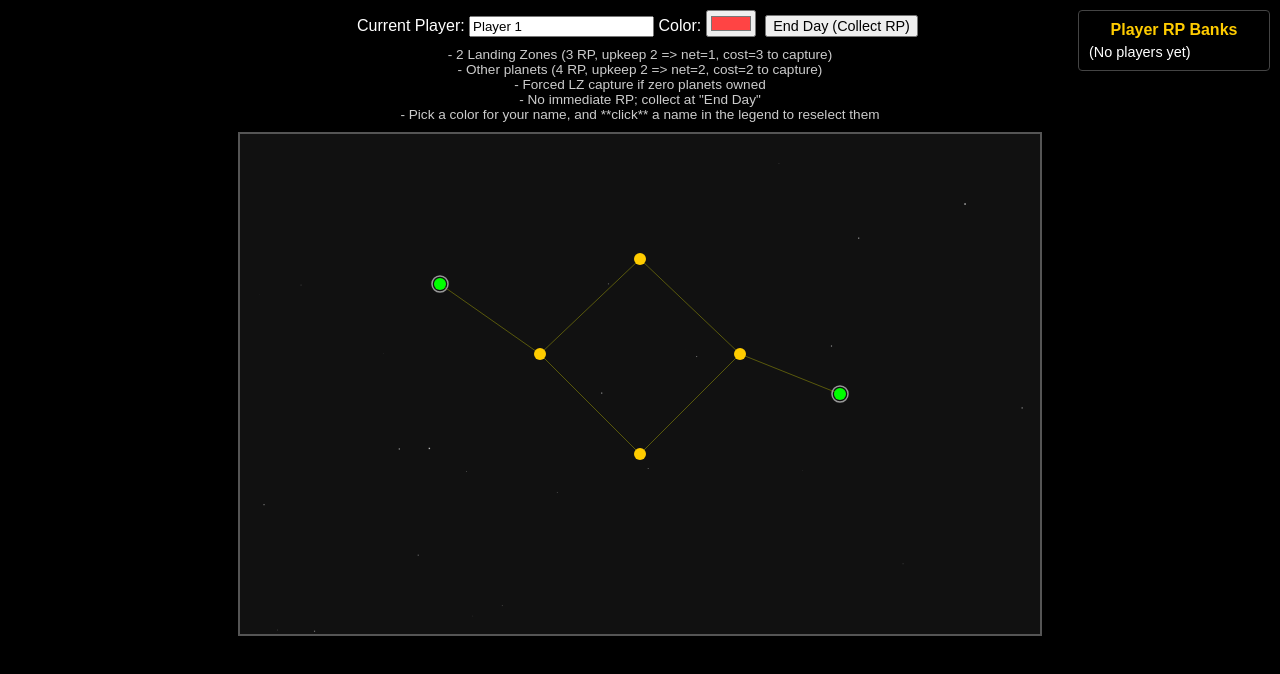
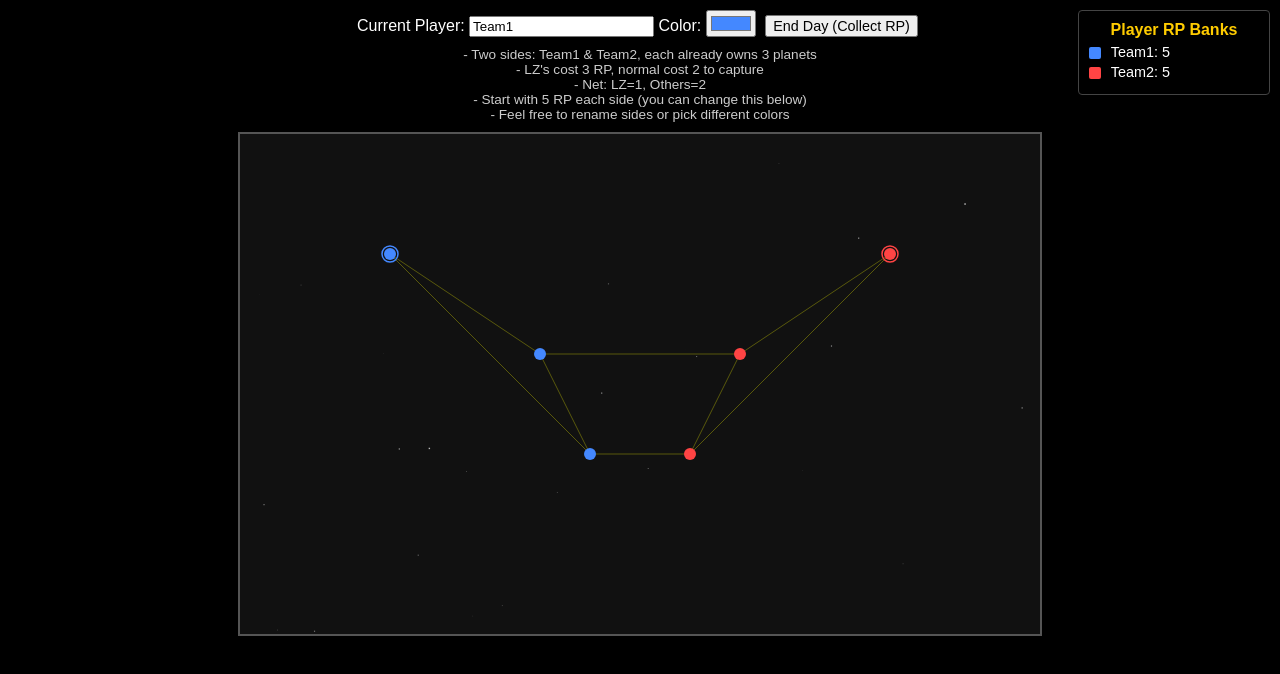
Before and after one commit to Chao-Storm/Galactic-War, a plain HTML site: page index.html in a window 1280 px wide. Drawn offline with Linux system fonts and the light colour scheme.

Commit message:
Both teams start with planets under control.

```diff
--- a/index.html
+++ b/index.html
@@ -2,7 +2,7 @@
 <html lang="en">
 <head>
   <meta charset="UTF-8" />
-  <title>6-Planet Mini Galactic War</title>
+  <title>6-Planet Mini Galactic War (Two Sides Pre-Split)</title>
   <style>
     body {
       margin: 0;
@@ -42,6 +42,7 @@
     #tooltip.show {
       opacity: 1;
     }
+
     /* Legend for player RP */
     #legend {
       position: absolute;
@@ -87,19 +88,19 @@
 <div id="mapContainer">
   <div id="controls">
     <label for="playerName">Current Player:</label>
-    <input type="text" id="playerName" value="Player 1" />
+    <input type="text" id="playerName" value="Team1" />
 
     <!-- Color Picker -->
     <label for="colorPicker">Color:</label>
-    <input type="color" id="colorPicker" value="#ff4444" />
+    <input type="color" id="colorPicker" value="#4488ff" />
 
     <button id="endDayBtn">End Day (Collect RP)</button>
     <p style="font-size:0.85rem; color:#ccc; margin:5px 0 0 0;">
-      - 2 Landing Zones (3 RP, upkeep 2 => net=1, cost=3 to capture)<br/>
-      - Other planets (4 RP, upkeep 2 => net=2, cost=2 to capture)<br/>
-      - Forced LZ capture if zero planets owned<br/>
-      - No immediate RP; collect at "End Day"<br/>
-      - Pick a color for your name, and **click** a name in the legend to reselect them
+      - Two sides: Team1 & Team2, each already owns 3 planets<br/>
+      - LZ's cost 3 RP, normal cost 2 to capture<br/>
+      - Net: LZ=1, Others=2<br/>
+      - Start with 5 RP each side (you can change this below)<br/>
+      - Feel free to rename sides or pick different colors
     </p>
   </div>
 
@@ -124,15 +125,25 @@ const playerNameInput = document.getElementById("playerName");
 const colorPicker = document.getElementById("colorPicker");
 const endDayBtn = document.getElementById("endDayBtn");
 
-// Each new player starts with 5 RP
+// Pre-set each side's RP
+let playerRP = {
+  "Team1": 5,
+  "Team2": 5
+};
+
+// Pre-set each side's color
+let playerColors = {
+  "Team1": "#4488ff", // you can pick another color
+  "Team2": "#ff4444"
+};
+
+// If a new name is typed, we fallback to 5 RP and white color, but
+// we basically want the 2 sides. So if you do add more players, you can.
 const startingRP = 5;
-let playerRP = {};       // store each player's RP total
-let playerColors = {};   // store each player's color
 
 // ---------------------------------------------------------------------
 // 2) DRAW / HELPER FUNCTIONS
 // ---------------------------------------------------------------------
-
 function getPlayerColor(playerName) {
   return playerColors[playerName] || "#ffffff";
 }
@@ -167,29 +178,28 @@ function drawConnections() {
 }
 
 /**
- * Draw each planet as a circle. If it's an LZ, also draw a ring around it
- * in the color of the owner if captured, else a neutral color.
+ * Draw each planet as a circle.
+ * If it's an LZ => ring around it (in owner color or gray if unowned)
  */
 function drawPlanets() {
   for (const planet of planets) {
-    // 1) Fill the planet circle
+    // Fill the planet
     ctx.beginPath();
     if (planet.owner) {
       ctx.fillStyle = getPlayerColor(planet.owner);
     } else {
       if (planet.isLandingZone) {
-        ctx.fillStyle = "#00ff00"; // bright green for unowned LZ
+        ctx.fillStyle = "#00ff00"; // unowned LZ
       } else {
-        ctx.fillStyle = "#ffcc00"; // yellow for unowned
+        ctx.fillStyle = "#ffcc00"; // unowned normal planet
       }
     }
     ctx.arc(planet.x, planet.y, 6, 0, Math.PI * 2, false);
     ctx.fill();
 
-    // 2) If it's an LZ, draw a ring around it
+    // If LZ => ring
     if (planet.isLandingZone) {
       ctx.beginPath();
-      // if captured, ring in owner's color; else neutral #999
       ctx.strokeStyle = planet.owner ? getPlayerColor(planet.owner) : "#999999";
       ctx.lineWidth = 1.5;
       ctx.arc(planet.x, planet.y, 8, 0, Math.PI * 2, false);
@@ -201,14 +211,11 @@ function drawPlanets() {
 // ---------------------------------------------------------------------
 // 3) GAME LOGIC
 // ---------------------------------------------------------------------
-
 function getCaptureCost(planet) {
-  // LZ => cost 3, other => cost 2
   return planet.isLandingZone ? 3 : 2;
 }
 
 function getPlanetNet(p) {
-  // net = rp - upkeep
   return p.rp - p.upkeep;
 }
 
@@ -217,18 +224,18 @@ function playerOwnsNoPlanets(playerName) {
 }
 
 function canClaimOrAttack(planet, playerName) {
-  // If a new player (owns no planets) and planet is LZ => forced
+  // If a new name typed not in the 2 sides, and no planets => forced LZ
   if (playerOwnsNoPlanets(playerName) && planet.isLandingZone) {
     return true;
   }
-  // If unowned LZ => also always allowed
+  // If unoccupied LZ => also allowed
   if (planet.isLandingZone && !planet.owner) {
     return true;
   }
-  // Otherwise, must own an adjacent planet
+  // Otherwise must own adjacency
   for (const neighbor of planet.adjacency) {
-    const neighborObj = planets.find(x => x.name === neighbor);
-    if (neighborObj && neighborObj.owner === playerName) {
+    const nObj = planets.find(x => x.name === neighbor);
+    if (nObj && nObj.owner === playerName) {
       return true;
     }
   }
@@ -236,11 +243,15 @@ function canClaimOrAttack(planet, playerName) {
 }
 
 function ensurePlayer(playerName) {
+  // If the name is "Team1" or "Team2", we have them pre-defined above
+  // but if something else is typed, let's fallback:
   if (!playerRP[playerName]) {
     playerRP[playerName] = startingRP;
   }
-  const chosenColor = colorPicker.value;
-  playerColors[playerName] = chosenColor;
+  if (!playerColors[playerName]) {
+    // fallback to colorPicker or white
+    playerColors[playerName] = colorPicker.value || "#ffffff";
+  }
 }
 
 /**
@@ -255,12 +266,11 @@ function attemptCapture(planet, playerName) {
   }
 
   if (!planet.owner) {
-    // unoccupied => claim
     planet.owner = playerName;
     playerRP[playerName] -= cost;
     alert(`${playerName} claimed ${planet.name} (Cost ${cost} RP).`);
   } else {
-    // planet is owned by someone else
+    // Attack scenario
     if (planet.owner === playerName) {
       alert(`You already own ${planet.name}!`);
     } else {
@@ -297,74 +307,83 @@ function endDay() {
 }
 
 // ---------------------------------------------------------------------
-// 4) SMALL 6-PLANET ARRAY
+// 4) THE 6 PLANETS, PRE-OWNED BY TWO SIDES
 // ---------------------------------------------------------------------
-
 /**
- * We have 6 planets total:
- *  - 2 Landing Zones: LZ-1, LZ-2, each rp=3, upkeep=2 => net=1
- *  - 4 normal planets (A,B,C,D), each rp=4, upkeep=2 => net=2
+ * Let's do a simple adjacency:
+ * LZ-1 -> Planet A, Planet D
+ * LZ-2 -> Planet B, Planet C
+ * etc.
  *
- * Adjacency:
- *   LZ-1 -> A -> B -> LZ-2
- *   A -> C -> B
- *   C -> D
+ * We'll keep net logic the same:
+ * LZ => rp=3, upkeep=2 => net=1
+ * Normal => rp=4, upkeep=2 => net=2
+ *
+ * We'll say Team1 owns LZ-1, Planet A, Planet D
+ * We'll say Team2 owns LZ-2, Planet B, Planet C
  */
 const planets = [
   {
-    name: "LZ-1", x: 200, y: 150,
+    name: "LZ-1",
+    x: 150, y: 120,
+    isLandingZone: true,
+    ring: "outer",
+    rp: 3, upkeep: 2, // net=1
+    // Owned by Team1 from the start
+    owner: "Team1",
+    adjacency: ["A","D"]
+  },
+  {
+    name: "LZ-2",
+    x: 650, y: 120,
     isLandingZone: true,
     ring: "outer",
     rp: 3, upkeep: 2,
-    owner: null,
-    adjacency: ["A"]
+    // Owned by Team2
+    owner: "Team2",
+    adjacency: ["B","C"]
   },
   {
-    name: "LZ-2", x: 600, y: 260,
-    isLandingZone: true,
-    ring: "outer",
-    rp: 3, upkeep: 2,
-    owner: null,
-    adjacency: ["B"]
-  },
-  {
-    name: "A", x: 300, y: 220,
+    name: "A",
+    x: 300, y: 220,
     isLandingZone: false,
     ring: "middle",
     rp: 4, upkeep: 2, // net=2
-    owner: null,
-    adjacency: ["LZ-1","C","D"]
+    owner: "Team1",  // belongs to Team1
+    adjacency: ["LZ-1","B","D"]
   },
   {
-    name: "B", x: 500, y: 220,
+    name: "B",
+    x: 500, y: 220,
     isLandingZone: false,
     ring: "middle",
     rp: 4, upkeep: 2,
-    owner: null,
-    adjacency: ["LZ-2","C","D"]
+    owner: "Team2",
+    adjacency: ["LZ-2","A","C"]
   },
   {
-    name: "C", x: 400, y: 320,
+    name: "C",
+    x: 450, y: 320,
     isLandingZone: false,
     ring: "inner",
     rp: 4, upkeep: 2,
-    owner: null,
-    adjacency: ["A","B"]
+    owner: "Team2",
+    adjacency: ["LZ-2","B","D"]
   },
   {
-    name: "D", x: 400, y: 125,
+    name: "D",
+    x: 350, y: 320,
     isLandingZone: false,
     ring: "inner",
     rp: 4, upkeep: 2,
-    owner: null,
-    adjacency: ["A","B"]
+    owner: "Team1",
+    adjacency: ["LZ-1","C","A"]
   }
 ];
 
 // ---------------------------------------------------------------------
 // 5) RENDER + LEGEND + EVENT LISTENERS
 // ---------------------------------------------------------------------
-
 function renderAll() {
   ctx.clearRect(0, 0, canvasEl.width, canvasEl.height);
   drawBackgroundStars(30);
@@ -372,7 +391,6 @@ function renderAll() {
   drawPlanets();
 }
 
-// Show each player's current RP + color in the legend
 function updateLegend() {
   let html = "<h4>Player RP Banks</h4>";
   const players = Object.keys(playerRP);
@@ -405,7 +423,7 @@ function updateLegend() {
   });
 }
 
-// Mousemove => tooltip
+// On mouse move => tooltip
 canvasEl.addEventListener("mousemove", (e) => {
   const rect = canvasEl.getBoundingClientRect();
   const mx = e.clientX - rect.left;
@@ -437,9 +455,9 @@ canvasEl.addEventListener("mousemove", (e) => {
   }
 });
 
-// Click => attempt capture
+// On click => attempt capture
 canvasEl.addEventListener("click", (e) => {
-  const playerName = playerNameInput.value.trim() || "Player";
+  const playerName = playerNameInput.value.trim() || "Team1";
   ensurePlayer(playerName);
 
   const rect = canvasEl.getBoundingClientRect();
@@ -464,6 +482,7 @@ canvasEl.addEventListener("click", (e) => {
   updateLegend();
 });
 
+// End Day => daily net
 endDayBtn.addEventListener("click", () => {
   endDay();
   renderAll();
```
